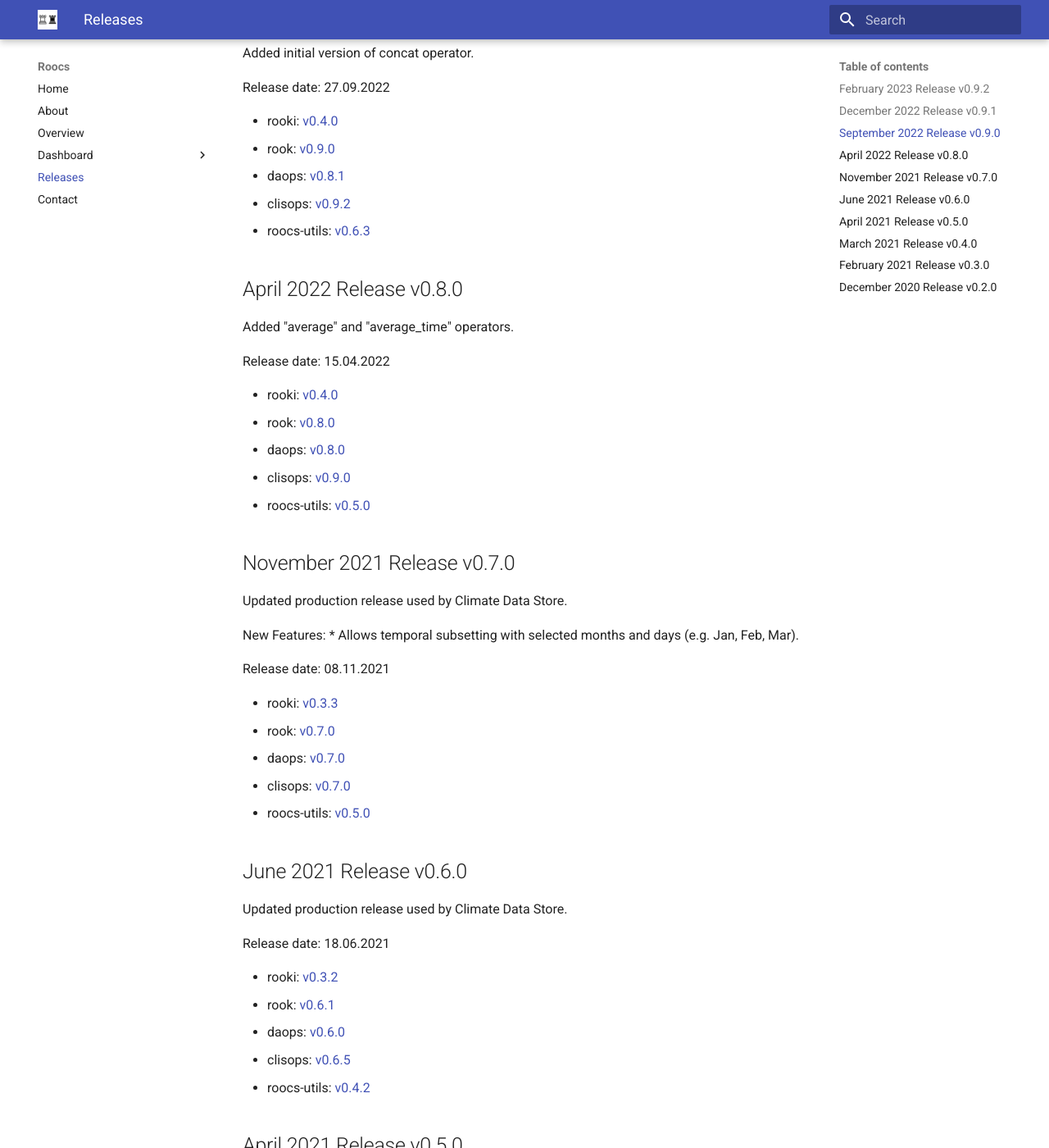
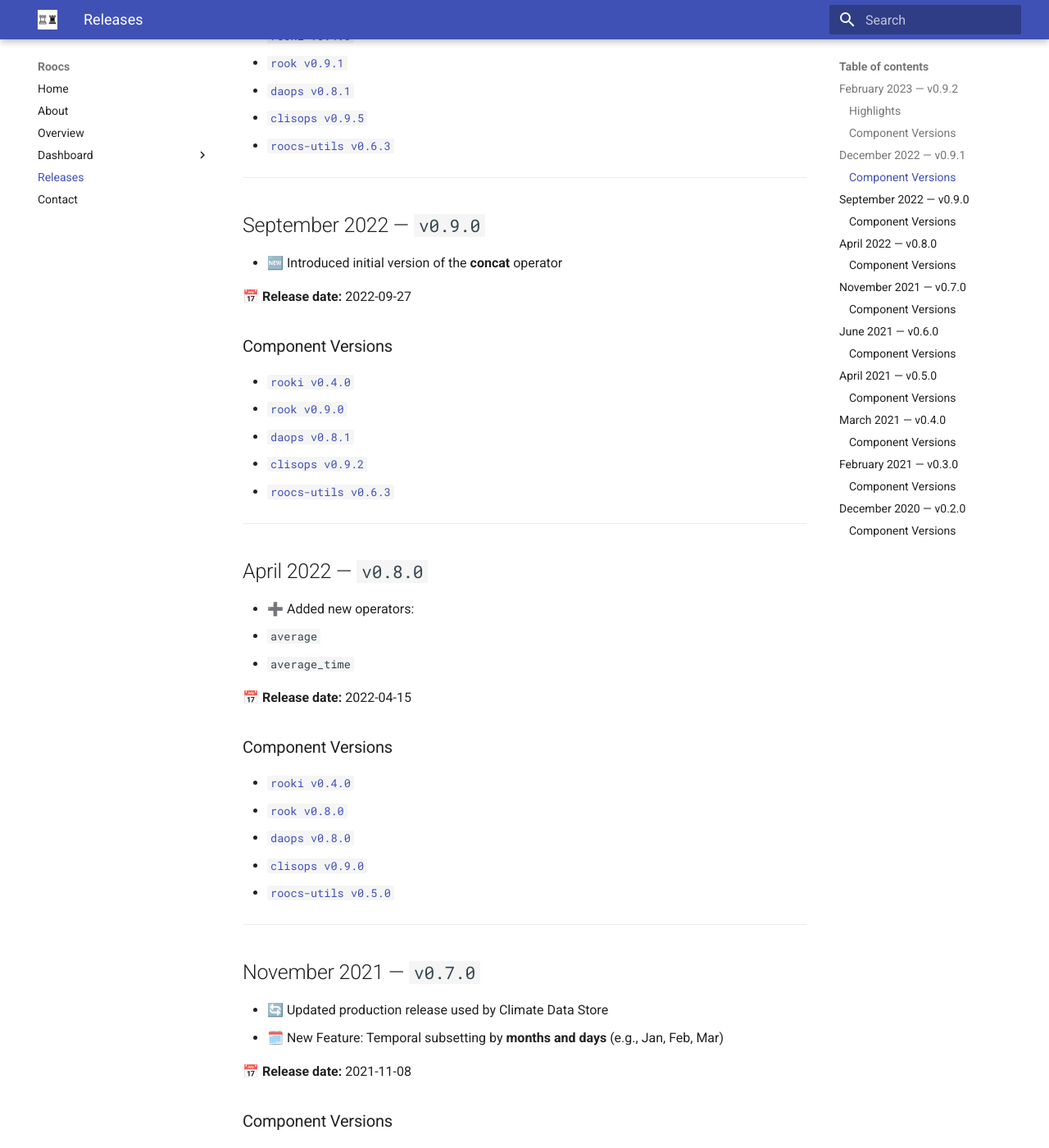
Before and after one commit to roocs/roocs.github.io, an MkDocs documentation site: the page built from docs/releases.md, in a window 1280 px wide and 1400 px high, scrolled down 847 px. Shown: the whole window at 82% size. Built offline with MkDocs 1.6.1 and Material for MkDocs 9.7.7, drawn with Linux system fonts in a browser that asks for light colours; some of the changed text lies outside the part shown.

Commit message:
formatted releases.md

```diff
--- a/docs/releases.md
+++ b/docs/releases.md
@@ -1,129 +1,167 @@
-## February 2023 Release v0.9.2
+# Release Notes
 
-Changes:
-* Added support for IPCC-Atlas data.
-* First productive version of concat operator.
+## February 2023 — `v0.9.2`
 
-Release date: 02.02.2023
+### Highlights
 
-* rooki: [v0.4.0](https://github.com/roocs/rooki/releases/tag/v0.4.0)
-* rook: [v0.9.2](https://github.com/roocs/rook/releases/tag/v0.9.2)
-* daops: [v0.8.1](https://github.com/roocs/daops/releases/tag/v0.8.1)
-* clisops: [v0.9.5](https://github.com/roocs/clisops/releases/tag/v0.9.5)
-* roocs-utils: [v0.6.4](https://github.com/roocs/roocs-utils/releases/tag/v0.6.4)
+- ✅ Added support for **IPCC-Atlas** data
+- 🆕 First productive version of the **concat** operator
 
-## December 2022 Release v0.9.1
+📅 **Release date:** 2023-02-02
 
-Fixes for "subset_level_by_values" operation.
+### Component Versions
 
-Release date: 14.12.2022
+- [`rooki v0.4.0`](https://github.com/roocs/rooki/releases/tag/v0.4.0)
+- [`rook v0.9.2`](https://github.com/roocs/rook/releases/tag/v0.9.2)
+- [`daops v0.8.1`](https://github.com/roocs/daops/releases/tag/v0.8.1)
+- [`clisops v0.9.5`](https://github.com/roocs/clisops/releases/tag/v0.9.5)
+- [`roocs-utils v0.6.4`](https://github.com/roocs/roocs-utils/releases/tag/v0.6.4)
 
-* rooki: [v0.4.0](https://github.com/roocs/rooki/releases/tag/v0.4.0)
-* rook: [v0.9.1](https://github.com/roocs/rook/releases/tag/v0.9.1)
-* daops: [v0.8.1](https://github.com/roocs/daops/releases/tag/v0.8.1)
-* clisops: [v0.9.5](https://github.com/roocs/clisops/releases/tag/v0.9.5)
-* roocs-utils: [v0.6.3](https://github.com/roocs/roocs-utils/releases/tag/v0.6.3)
+---
 
+## December 2022 — `v0.9.1`
 
-## September 2022 Release v0.9.0
+> **Note:** Bug fix release for `subset_level_by_values` operation.
 
-Added initial version of concat operator.
+📅 **Release date:** 2022-12-14
 
-Release date: 27.09.2022
+### Component Versions
 
-* rooki: [v0.4.0](https://github.com/roocs/rooki/releases/tag/v0.4.0)
-* rook: [v0.9.0](https://github.com/roocs/rook/releases/tag/v0.9.0)
-* daops: [v0.8.1](https://github.com/roocs/daops/releases/tag/v0.8.1)
-* clisops: [v0.9.2](https://github.com/roocs/clisops/releases/tag/v0.9.2)
-* roocs-utils: [v0.6.3](https://github.com/roocs/roocs-utils/releases/tag/v0.6.3)
+- [`rooki v0.4.0`](https://github.com/roocs/rooki/releases/tag/v0.4.0)
+- [`rook v0.9.1`](https://github.com/roocs/rook/releases/tag/v0.9.1)
+- [`daops v0.8.1`](https://github.com/roocs/daops/releases/tag/v0.8.1)
+- [`clisops v0.9.5`](https://github.com/roocs/clisops/releases/tag/v0.9.5)
+- [`roocs-utils v0.6.3`](https://github.com/roocs/roocs-utils/releases/tag/v0.6.3)
 
-## April 2022 Release v0.8.0
+---
 
-Added "average" and "average_time" operators.
+## September 2022 — `v0.9.0`
 
-Release date: 15.04.2022
+- 🆕 Introduced initial version of the **concat** operator
 
-* rooki: [v0.4.0](https://github.com/roocs/rooki/releases/tag/v0.4.0)
-* rook: [v0.8.0](https://github.com/roocs/rook/releases/tag/v0.8.0)
-* daops: [v0.8.0](https://github.com/roocs/daops/releases/tag/v0.8.0)
-* clisops: [v0.9.0](https://github.com/roocs/clisops/releases/tag/v0.9.0)
-* roocs-utils: [v0.5.0](https://github.com/roocs/roocs-utils/releases/tag/v0.5.0)
+📅 **Release date:** 2022-09-27
 
+### Component Versions
 
-## November 2021 Release v0.7.0
+- [`rooki v0.4.0`](https://github.com/roocs/rooki/releases/tag/v0.4.0)
+- [`rook v0.9.0`](https://github.com/roocs/rook/releases/tag/v0.9.0)
+- [`daops v0.8.1`](https://github.com/roocs/daops/releases/tag/v0.8.1)
+- [`clisops v0.9.2`](https://github.com/roocs/clisops/releases/tag/v0.9.2)
+- [`roocs-utils v0.6.3`](https://github.com/roocs/roocs-utils/releases/tag/v0.6.3)
 
-Updated production release used by Climate Data Store.
+---
 
-New Features:
-* Allows temporal subsetting with selected months and days (e.g. Jan, Feb, Mar).
+## April 2022 — `v0.8.0`
 
-Release date: 08.11.2021
+- ➕ Added new operators:
+  - `average`
+  - `average_time`
 
-* rooki: [v0.3.3](https://github.com/roocs/rooki/releases/tag/v0.3.3)
-* rook: [v0.7.0](https://github.com/roocs/rook/releases/tag/v0.7.0)
-* daops: [v0.7.0](https://github.com/roocs/daops/releases/tag/v0.7.0)
-* clisops: [v0.7.0](https://github.com/roocs/clisops/releases/tag/v0.7.0)
-* roocs-utils: [v0.5.0](https://github.com/roocs/roocs-utils/releases/tag/v0.5.0)
+📅 **Release date:** 2022-04-15
 
+### Component Versions
 
-## June 2021 Release v0.6.0
+- [`rooki v0.4.0`](https://github.com/roocs/rooki/releases/tag/v0.4.0)
+- [`rook v0.8.0`](https://github.com/roocs/rook/releases/tag/v0.8.0)
+- [`daops v0.8.0`](https://github.com/roocs/daops/releases/tag/v0.8.0)
+- [`clisops v0.9.0`](https://github.com/roocs/clisops/releases/tag/v0.9.0)
+- [`roocs-utils v0.5.0`](https://github.com/roocs/roocs-utils/releases/tag/v0.5.0)
 
-Updated production release used by Climate Data Store.
+---
 
-Release date: 18.06.2021
+## November 2021 — `v0.7.0`
 
-* rooki: [v0.3.2](https://github.com/roocs/rooki/releases/tag/v0.3.2)
-* rook: [v0.6.1](https://github.com/roocs/rook/releases/tag/v0.6.1)
-* daops: [v0.6.0](https://github.com/roocs/daops/releases/tag/v0.6.0)
-* clisops: [v0.6.5](https://github.com/roocs/clisops/releases/tag/v0.6.5)
-* roocs-utils: [v0.4.2](https://github.com/roocs/roocs-utils/releases/tag/v0.4.2)
+- 🔄 Updated production release used by Climate Data Store
+- 🗓️ New Feature: Temporal subsetting by **months and days** (e.g., Jan, Feb, Mar)
 
+📅 **Release date:** 2021-11-08
 
-## April 2021 Release v0.5.0
+### Component Versions
 
-Updated production release used by Climate Data Store.
+- [`rooki v0.3.3`](https://github.com/roocs/rooki/releases/tag/v0.3.3)
+- [`rook v0.7.0`](https://github.com/roocs/rook/releases/tag/v0.7.0)
+- [`daops v0.7.0`](https://github.com/roocs/daops/releases/tag/v0.7.0)
+- [`clisops v0.7.0`](https://github.com/roocs/clisops/releases/tag/v0.7.0)
+- [`roocs-utils v0.5.0`](https://github.com/roocs/roocs-utils/releases/tag/v0.5.0)
 
-Release date: 01.04.2021
+---
 
-* rooki: [v0.3.2](https://github.com/roocs/rooki/releases/tag/v0.3.2)
-* rook: [v0.5.0](https://github.com/roocs/rook/releases/tag/v0.5.0)
-* daops: [v0.5.0](https://github.com/roocs/daops/releases/tag/v0.5.0)
-* clisops: [v0.6.3](https://github.com/roocs/clisops/releases/tag/v0.6.3)
-* roocs-utils: [v0.3.0](https://github.com/roocs/roocs-utils/releases/tag/v0.3.0)
+## June 2021 — `v0.6.0`
 
-## March 2021 Release v0.4.0
+- 🔄 Updated production release used by Climate Data Store
 
-First production release used by Climate Data Store.
+📅 **Release date:** 2021-06-18
 
-Release date: 23.03.2021
+### Component Versions
 
-* rooki: [v0.3.2](https://github.com/roocs/rooki/releases/tag/v0.3.2)
-* rook: [v0.4.2](https://github.com/roocs/rook/releases/tag/v0.4.2)
-* daops: [v0.5.0](https://github.com/roocs/daops/releases/tag/v0.5.0)
-* clisops: [v0.6.2](https://github.com/roocs/clisops/releases/tag/v0.6.2)
-* roocs-utils: [v0.2.1](https://github.com/roocs/roocs-utils/releases/tag/v0.2.1)
+- [`rooki v0.3.2`](https://github.com/roocs/rooki/releases/tag/v0.3.2)
+- [`rook v0.6.1`](https://github.com/roocs/rook/releases/tag/v0.6.1)
+- [`daops v0.6.0`](https://github.com/roocs/daops/releases/tag/v0.6.0)
+- [`clisops v0.6.5`](https://github.com/roocs/clisops/releases/tag/v0.6.5)
+- [`roocs-utils v0.4.2`](https://github.com/roocs/roocs-utils/releases/tag/v0.4.2)
 
+---
 
-## February 2021 Release v0.3.0
+## April 2021 — `v0.5.0`
 
-Updated release for a pre-production service.
+- 🔄 Updated production release used by Climate Data Store
 
-Release date: 24.02.2021
+📅 **Release date:** 2021-04-01
 
-* rooki: [v0.3.1](https://github.com/roocs/rooki/releases/tag/v0.3.1)
-* rook: [v0.3.1](https://github.com/roocs/rook/releases/tag/v0.3.1)
-* daops: [v0.4.0](https://github.com/roocs/daops/releases/tag/v0.4.0)
-* clisops: [v0.6.1](https://github.com/roocs/clisops/releases/tag/v0.6.1)
-* roocs-utils: [v0.2.1](https://github.com/roocs/roocs-utils/releases/tag/v0.2.1)
+### Component Versions
 
-## December 2020 Release v0.2.0
+- [`rooki v0.3.2`](https://github.com/roocs/rooki/releases/tag/v0.3.2)
+- [`rook v0.5.0`](https://github.com/roocs/rook/releases/tag/v0.5.0)
+- [`daops v0.5.0`](https://github.com/roocs/daops/releases/tag/v0.5.0)
+- [`clisops v0.6.3`](https://github.com/roocs/clisops/releases/tag/v0.6.3)
+- [`roocs-utils v0.3.0`](https://github.com/roocs/roocs-utils/releases/tag/v0.3.0)
 
-Our first release for a pre-production service.
+---
 
-Release date: 18.12.2020
+## March 2021 — `v0.4.0`
 
-* rooki: [v0.3.0](https://github.com/roocs/rooki/releases/tag/v0.3.0)
-* rook: [v0.2.0](https://github.com/roocs/rook/releases/tag/v0.2.0)
-* daops: [v0.3.0](https://github.com/roocs/daops/releases/tag/v0.3.0)
-* clisops: [v0.5.0](https://github.com/roocs/clisops/releases/tag/v0.5.0)
-* roocs-utils: [v0.1.5](https://github.com/roocs/roocs-utils/releases/tag/v0.1.5)
+!!! note
+    🥇 **First production release used by Climate Data Store**
+
+📅 **Release date:** 2021-03-23
+
+### Component Versions
+
+- [`rooki v0.3.2`](https://github.com/roocs/rooki/releases/tag/v0.3.2)
+- [`rook v0.4.2`](https://github.com/roocs/rook/releases/tag/v0.4.2)
+- [`daops v0.5.0`](https://github.com/roocs/daops/releases/tag/v0.5.0)
+- [`clisops v0.6.2`](https://github.com/roocs/clisops/releases/tag/v0.6.2)
+- [`roocs-utils v0.2.1`](https://github.com/roocs/roocs-utils/releases/tag/v0.2.1)
+
+---
+
+## February 2021 — `v0.3.0`
+
+> Updated release for a **pre-production service**
+
+📅 **Release date:** 2021-02-24
+
+### Component Versions
+
+- [`rooki v0.3.1`](https://github.com/roocs/rooki/releases/tag/v0.3.1)
+- [`rook v0.3.1`](https://github.com/roocs/rook/releases/tag/v0.3.1)
+- [`daops v0.4.0`](https://github.com/roocs/daops/releases/tag/v0.4.0)
+- [`clisops v0.6.1`](https://github.com/roocs/clisops/releases/tag/v0.6.1)
+- [`roocs-utils v0.2.1`](https://github.com/roocs/roocs-utils/releases/tag/v0.2.1)
+
+---
+
+## December 2020 — `v0.2.0`
+
+!!! info
+    🚀 **First release for a pre-production service**
+
+📅 **Release date:** 2020-12-18
+
+### Component Versions
+
+- [`rooki v0.3.0`](https://github.com/roocs/rooki/releases/tag/v0.3.0)
+- [`rook v0.2.0`](https://github.com/roocs/rook/releases/tag/v0.2.0)
+- [`daops v0.3.0`](https://github.com/roocs/daops/releases/tag/v0.3.0)
+- [`clisops v0.5.0`](https://github.com/roocs/clisops/releases/tag/v0.5.0)
+- [`roocs-utils v0.1.5`](https://github.com/roocs/roocs-utils/releases/tag/v0.1.5)
```
